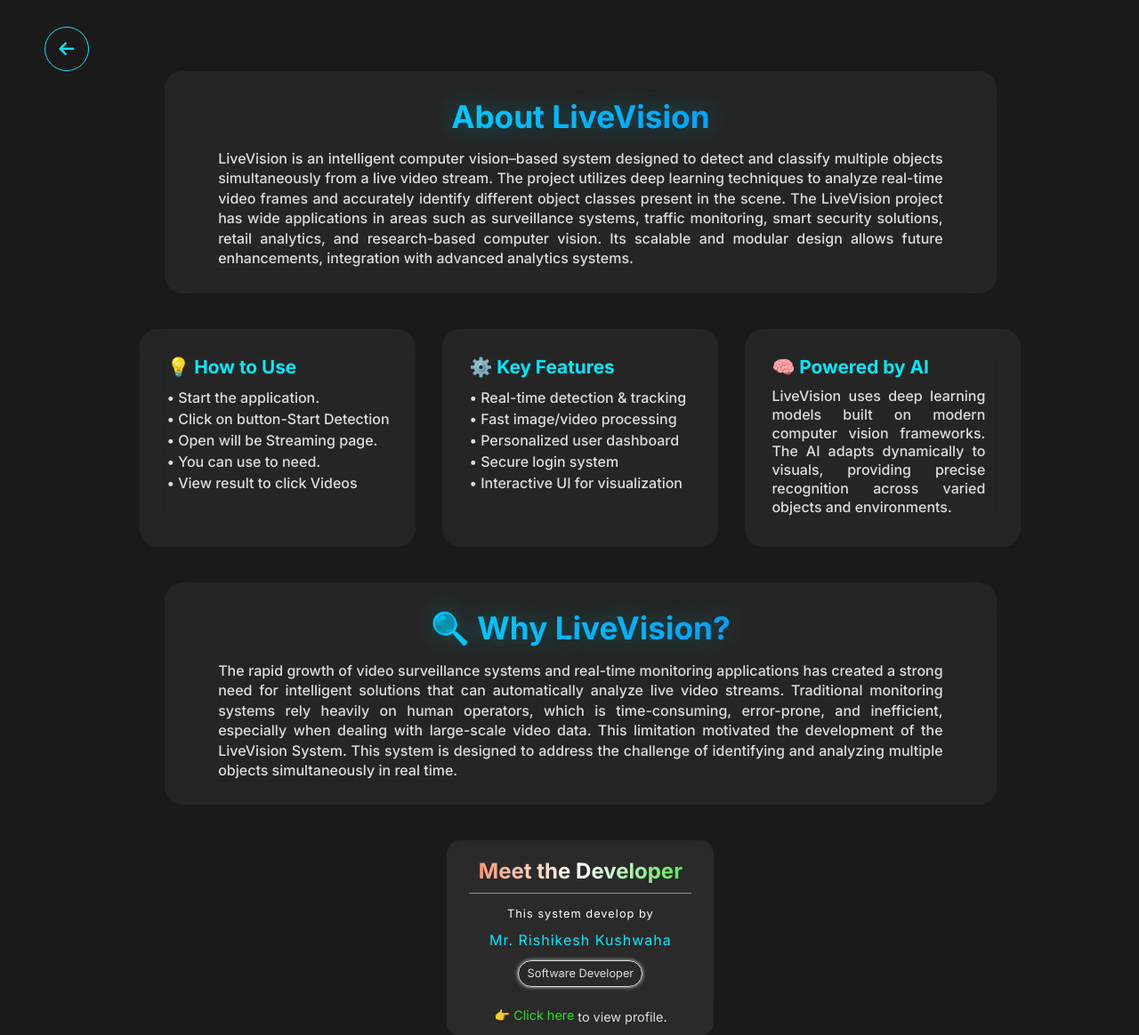
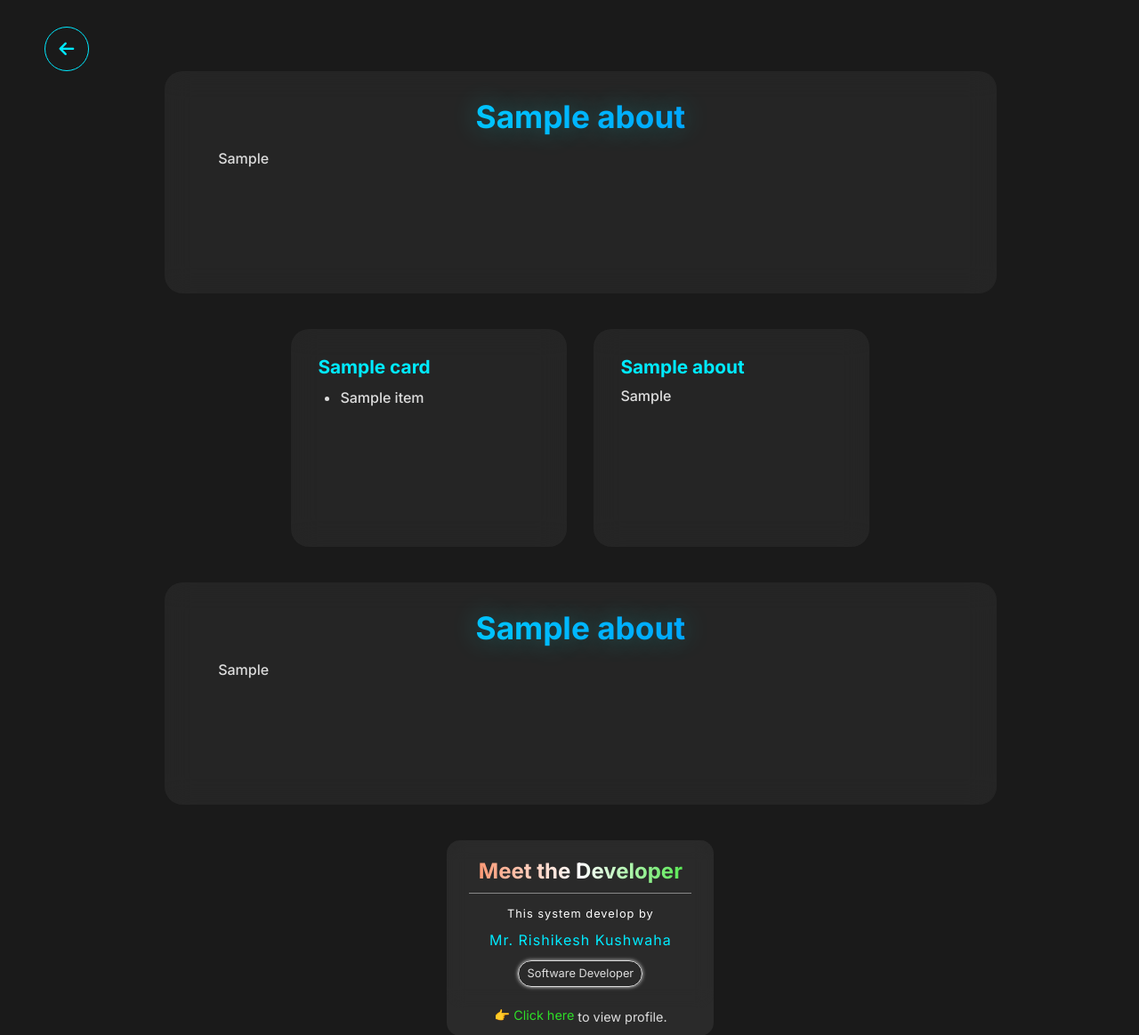
Before and after one commit to Rishikesh0930/Live-Vision, a Django app: template templates/about.html in a window 1280 px wide. Shown: the top 1164 px of the page at 89% size. Run offline with Django 5.2, Linux system fonts and the light colour scheme; the template is opened without the code that fills it: most values are stand-ins (such as "Sample title", 1, 10 or a date in 2020).

Commit message:
initial commit

```diff
--- a/LVProject/urls.py
+++ b/LVProject/urls.py
@@ -23,8 +23,6 @@ from django.conf.urls.static import static
 urlpatterns = [
     path('admin/', admin.site.urls),
     path('', start, name='start-page'),
-    path('login/', login, name='login-page'),
-    path('signup/', signup, name='signup-page'),
     path('home/', home, name='home-page'),
     path('livestream/', live_stream, name='live-stream'),
     path('about/', about, name='about-page'),
--- a/static/css/about.css
+++ b/static/css/about.css
@@ -136,9 +136,9 @@
    color: #dddddd;
    width: 105%;
    margin-bottom: 50px;
-   line-height: 1.5;
+   line-height: 1.6;
    font-weight: 500;
-   padding-left: -5px;
+   padding-left: 25px;
    height: 100px;
  }
 
--- a/templates/about.html
+++ b/templates/about.html
@@ -13,60 +13,28 @@
   <button class="go-home-btn" onclick="goHome()"><i class="fas fa-arrow-left"></i></button>
   <main class="main-container">
     <div class="tops-card">
-      <h1>About LiveVision</h1>
-      <p class="p1">
-        LiveVision is an intelligent computer vision–based system designed to detect and
-        classify multiple objects simultaneously from a live video stream. The project utilizes
-        deep learning techniques to analyze real-time video frames and accurately identify
-        different object classes present in the scene. The LiveVision project has wide applications
-        in areas such as surveillance systems, traffic monitoring, smart security solutions,
-        retail analytics, and research-based computer vision. Its scalable and modular design allows future enhancements,
-        integration with advanced analytics systems.
-      </p>
+      <h1>{{ about.title }}</h1>
+      <p class="p1">{{ about.p1 }}</p>
     </div>
     <div class="about-container">
+      {% for card in about.card %}
+        <div class="about-card">
+          <h3>{{ card.title }}</h3>
+            <ul class="p2">
+              {% for item in card.content %}
+                <li> {{ item }}</li>
+              {% endfor %}
+            </ul>
+        </div>
+      {% endfor %}
       <div class="about-card">
-        <h3>💡 How to Use</h3>
-        <p class="p2">
-          • Start the application.<br>
-          • Click on button-Start Detection<br>
-          • Open will be Streaming page.<br>
-          • You can use to need.<br>
-          • View result to click Videos
-        </p>
-      </div>
-
-      <div class="about-card">
-        <h3>⚙️ Key Features</h3>
-        <p class="p2">
-          • Real-time detection & tracking<br>
-          • Fast image/video processing<br>
-          • Personalized user dashboard<br>
-          • Secure login system<br>
-          • Interactive UI for visualization
-        </p>
-      </div>
-
-      <div class="about-card">
-        <h3>🧠 Powered by AI</h3>
-        <p class="p3">
-          LiveVision uses deep learning models built on modern computer vision frameworks.
-          The AI adapts dynamically to visuals, providing precise recognition across varied objects and environments.
-        </p>
+        <h3>{{ about.p3_title }}</h3>
+        <p class="p3">{{ about.p3 }}</p>
       </div>
     </div>
-
     <div class="tops-card">
-      <h2>🔍 Why LiveVision?</h2>
-      <p class="p4">
-        The rapid growth of video surveillance systems and real-time monitoring applications
-        has created a strong need for intelligent solutions that can automatically analyze live
-        video streams. Traditional monitoring systems rely heavily on human operators, which is
-        time-consuming, error-prone, and inefficient, especially when dealing with large-scale
-        video data. This limitation motivated the development of the LiveVision System.
-        This system is designed to address the challenge of identifying and analyzing multiple
-        objects simultaneously in real time.
-      </p>
+      <h2>{{ about.p4_title }}</h2>
+      <p class="p4">{{ about.p4 }}</p>
     </div>
     <div class="team-section">
       <div class="member">
--- a/templates/start.html
+++ b/templates/start.html
@@ -14,12 +14,6 @@
   <div class="circle"></div>
   <div class="circle"></div>
 
-  <!-- Top links (Login + Sign Up) -->
-  {% comment %} <div class="nav-buttons">
-    <a href="/login">Login</a>
-    <a href="/signup">Sign up</a>
-  </div> {% endcomment %}
-
   <!-- Center content -->
   <div class="content">
     <h1>Welcome to LiveVision</h1>
```
Also changed, not shown: App/views.py (+5 -7 lines), static/json/about.json (added, +30 -0 lines).
